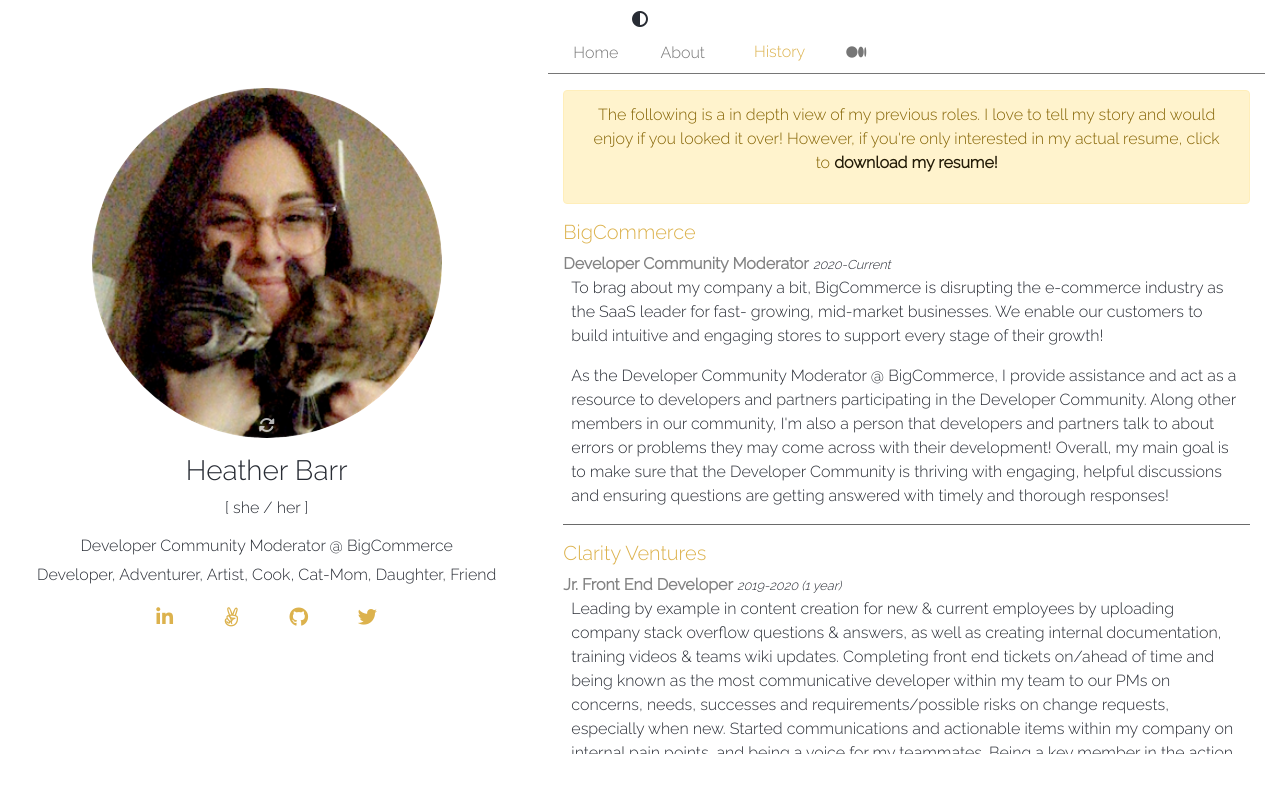
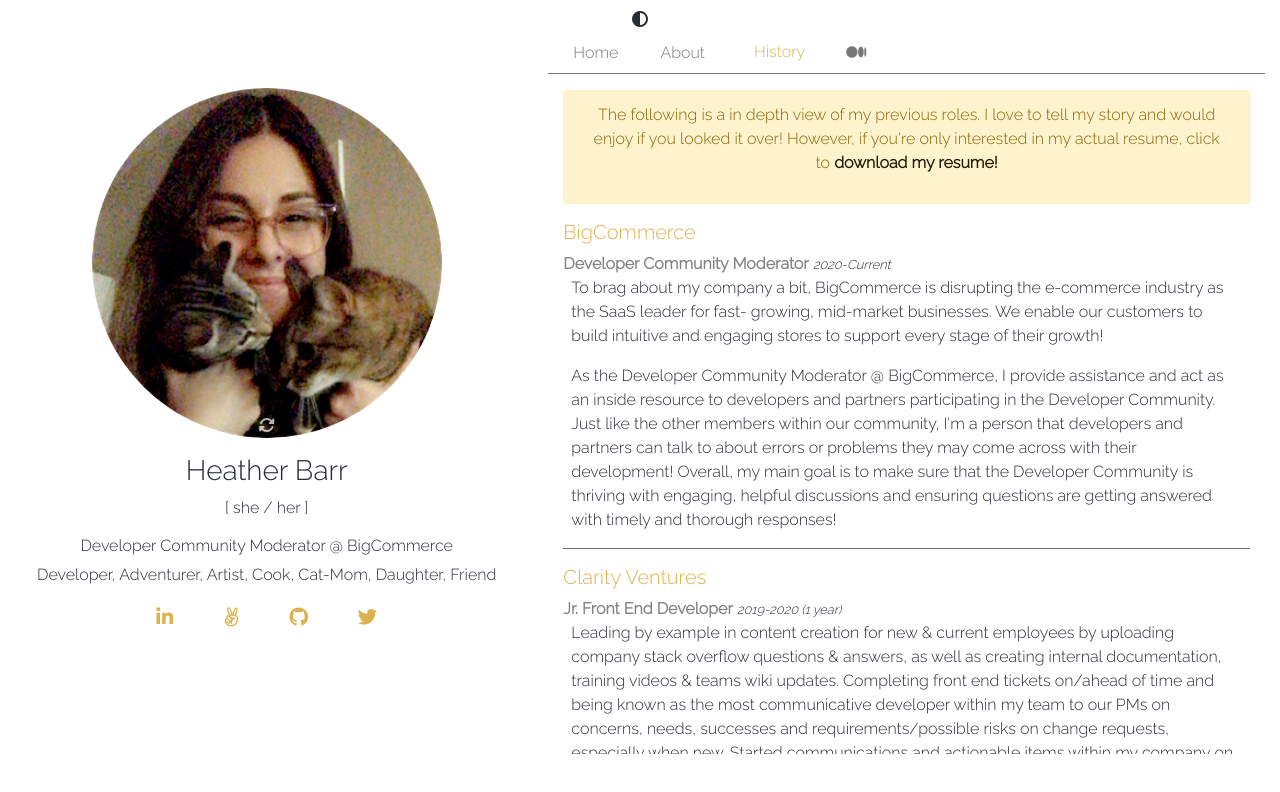
Before and after one commit to hnbarr/heatherbarr, a React (Create React App) app: page /History in a window 1280 px wide. Shown: the top 792 px of the page. Built offline with nearby package versions, Linux system fonts and the light colour scheme.

Commit message:
updated job description for current role

```diff
--- a/src/components/Media.js
+++ b/src/components/Media.js
@@ -38,7 +38,7 @@ constructor(props) {
         return (
             <div id="blog" className="blog">
                 <div className="blog__slider my-3 row m-0 w-100">
-                    {this.state.posts.map((post, i)=>{
+                    {this.state.posts.slice(0,2).map((post, i)=>{
                         return (
                             <div key={i} className="blog__post col-10 col-md-8 col-xl-5 my-3">
                                 <a href={post.link}>
--- a/src/components/Resume.js
+++ b/src/components/Resume.js
@@ -23,9 +23,9 @@ export default class Resume extends Component {
                                     intuitive and engaging stores to support every stage of their growth!
                                 </p>
                                 <p>
-                                    As the Developer Community Moderator @ BigCommerce, I provide assistance and act as a resource
-                                    to developers and partners participating in the Developer Community. Along other members in
-                                    our community, I'm also a person that developers and partners talk to about errors or problems
+                                    As the Developer Community Moderator @ BigCommerce, I provide assistance and act as an inside resource
+                                    to developers and partners participating in the Developer Community. Just like the other members within
+                                    our community, I'm a person that developers and partners can talk to about errors or problems
                                     they may come across with their development! Overall, my main goal is to make sure that the
                                     Developer Community is thriving with engaging, helpful discussions and ensuring questions are
                                     getting answered with timely and thorough responses!
```
